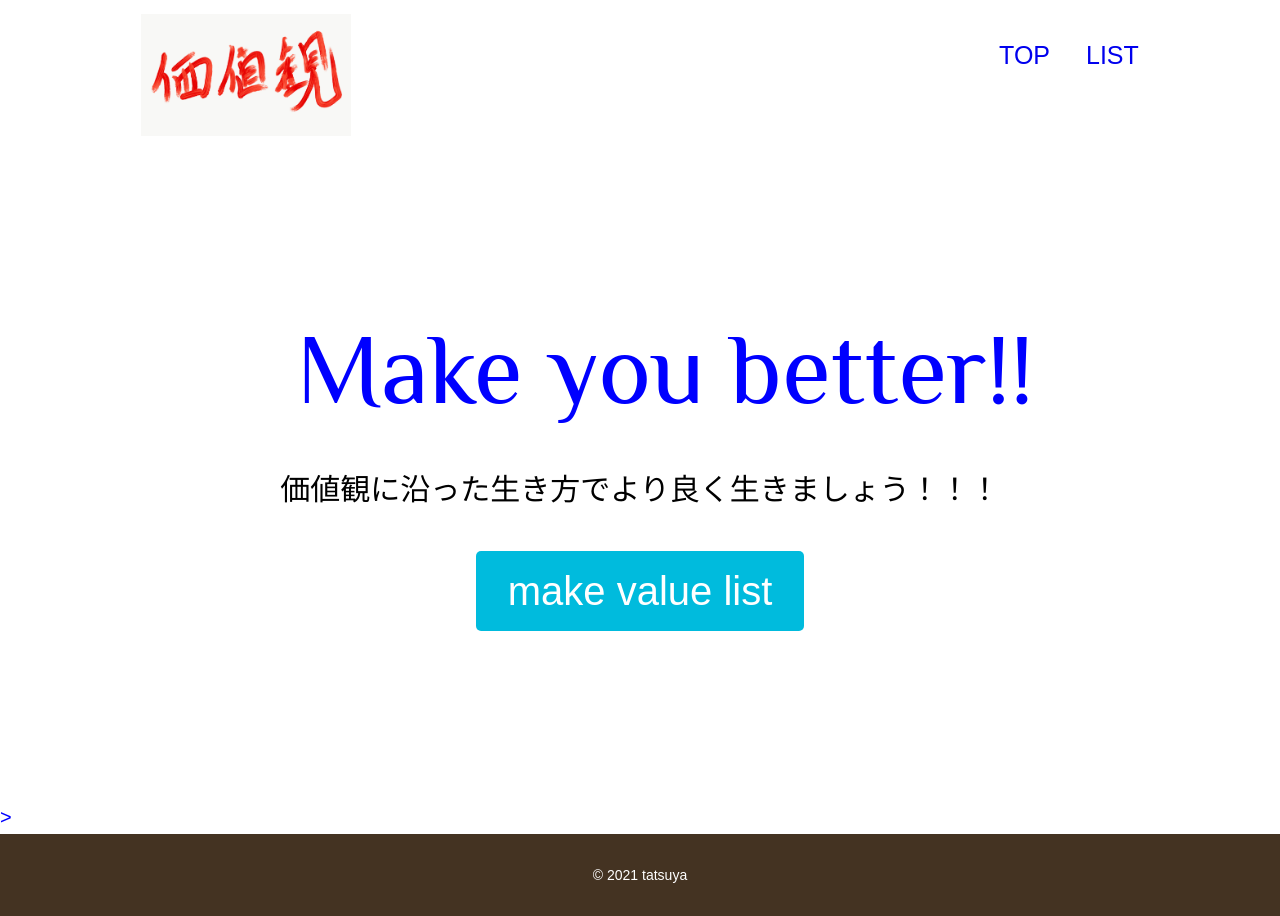
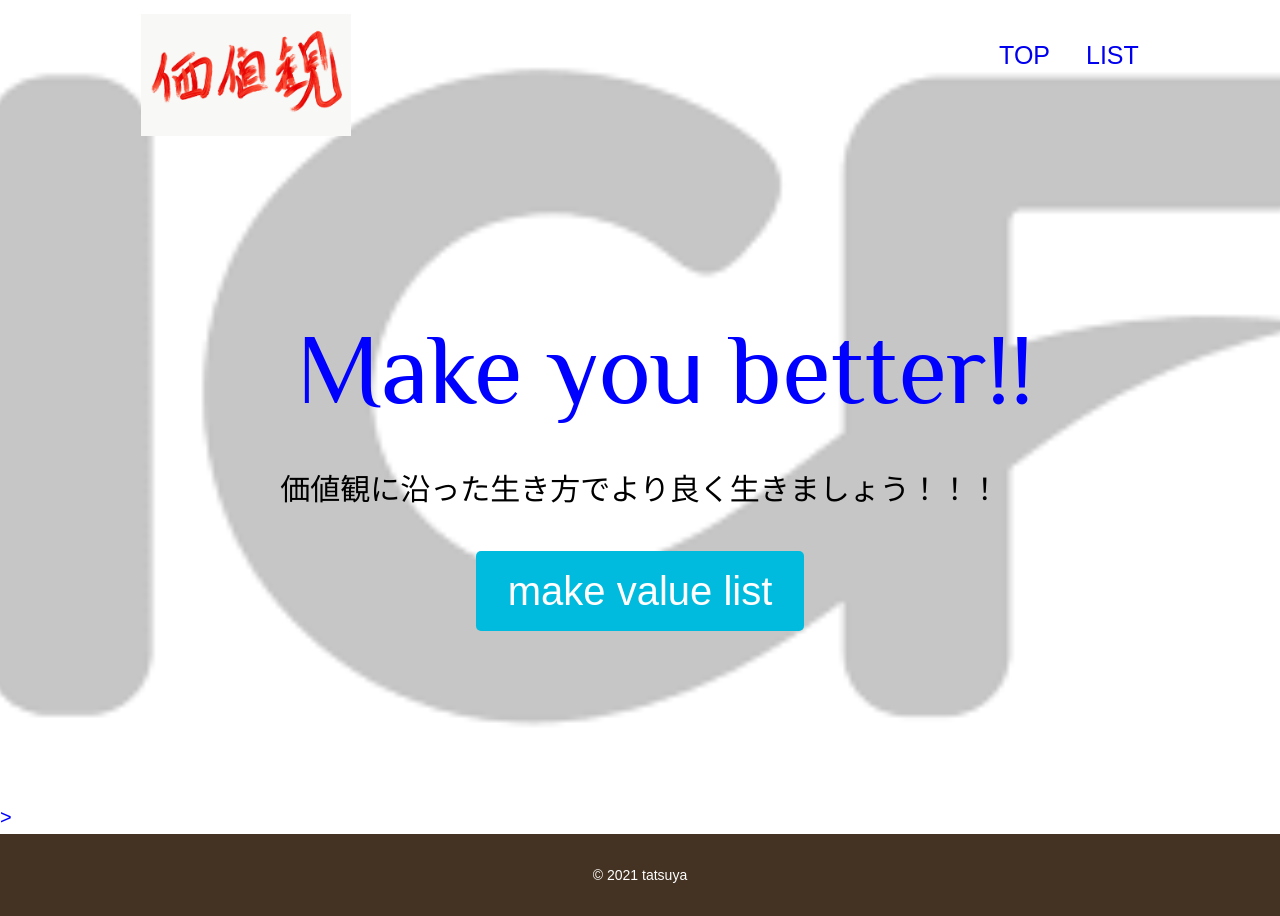
Before and after one commit to seahorse0000/seahorse.github.io, a plain HTML site: page index.html in a window 1280 px wide. Drawn offline with Linux system fonts and the light colour scheme; some packages are replaced by stand-ins of ours.

Commit message:
Update style.css

```diff
--- a/style.css
+++ b/style.css
@@ -104,7 +104,7 @@ img {
   background-repeat: no-repeat;
 }
 #home {
-  background-image: url(images/ICF.png);
+  background-image: url(ICF.png);
   background-color: white;
   background-blend-mode: luminosity;
   min-height: 100vh;
```
